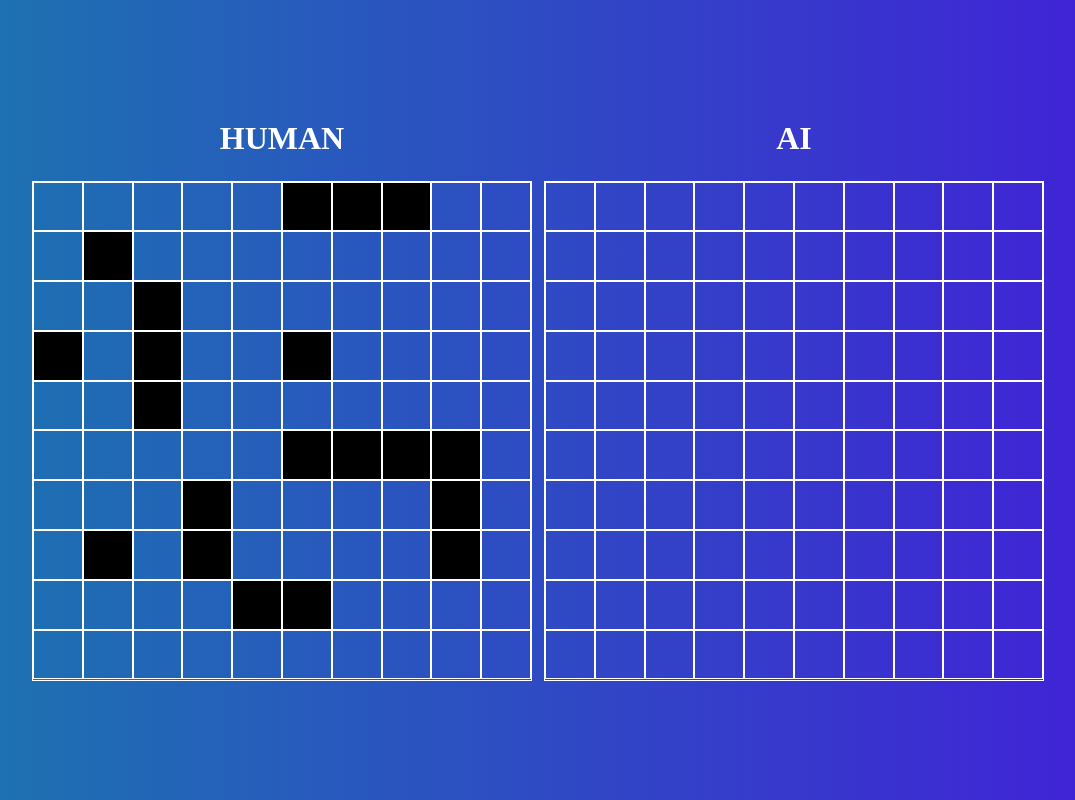
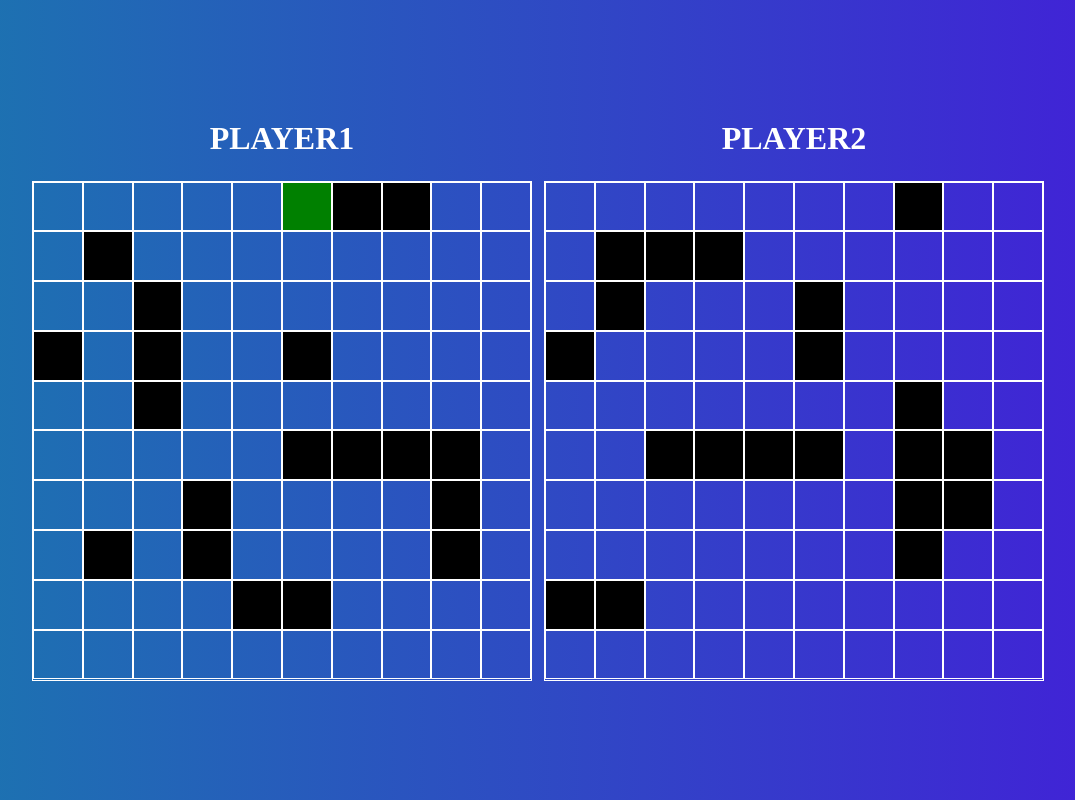
Before and after one commit to EmirYscn/battleship, a website built with webpack: page src/index.html in a window 1280 px wide. Both pictures are taken after a click on the element 408 px from the left and 206 px from the top of the page. Shown: the whole page, without its empty margins (102-1177 px from the left). Built offline with nearby package versions, Linux system fonts and the light colour scheme.

Commit message:
add hit, missed render components

```diff
--- a/src/dom-manip/dom-manip.js
+++ b/src/dom-manip/dom-manip.js
@@ -8,7 +8,7 @@ function populateBoard() {
   console.log("in populateboard");
   const boards = document.querySelectorAll(".board");
 
-  boards.forEach((board) => {
+  boards.forEach((board, index) => {
     for (let i = 0; i < 10; i++) {
       const rowIndex = i;
       for (let j = 0; j < 10; j++) {
@@ -17,11 +17,34 @@ function populateBoard() {
 
         div.dataset.row = rowIndex;
         div.dataset.column = columnIndex;
+        div.dataset.player = index;
+        board.appendChild(div);
 
-        board.appendChild(div);
+        div.addEventListener("click", (e) => {
+          if (hitShip(e.target.dataset)) {
+            // DO SOMETHING IF ALL SHIP SUNK
+          } else {
+            populateGameboards(getPlayers());
+          }
+        });
       }
     }
   });
+}
+
+function hitShip(player) {
+  const playerDataset = { ...player };
+
+  const currentPlayer = getPlayers()[parseInt(playerDataset.player)];
+  const playerGameboard = currentPlayer.player.gameboard;
+
+  const x_coord = parseInt(playerDataset.row);
+  const y_coord = parseInt(playerDataset.column);
+  const coord = [x_coord, y_coord];
+  console.log(coord);
+  playerGameboard.receiveAttack(coord);
+  console.log(playerGameboard);
+  return playerGameboard.hasAllShipsBeenSunk();
 }
 
 function populateGameboards(players) {
@@ -31,30 +54,54 @@ function populateGameboards(players) {
   });
 }
 function renderPlayerBoard(player, board) {
-  console.log("in render");
+  // if ai dont render
   if (player.type === "ai") return;
 
   const currentPlayer = player;
   const playerBoardsChildNodes = Array.from(board);
 
+  //render currentcoords
   currentPlayer.gameboard.currentCoords.forEach((coord) => {
     const [x_coord, y_coord] = coord;
-    console.log(x_coord, y_coord);
     const div = playerBoardsChildNodes.find((div) => {
       const row = parseInt(div.dataset.row);
       const column = parseInt(div.dataset.column);
       return row === x_coord && column === y_coord;
     });
+    div.classList.add("ship");
+  });
 
-    div.classList.add("ship");
+  //render successful hitshots
+  currentPlayer.gameboard.hitShots.forEach((coord) => {
+    const [x_coord, y_coord] = coord;
+    const div = playerBoardsChildNodes.find((div) => {
+      const row = parseInt(div.dataset.row);
+      const column = parseInt(div.dataset.column);
+      return row === x_coord && column === y_coord;
+    });
+    div.classList.add("hit");
+  });
+
+  //render missedshots
+  currentPlayer.gameboard.missedShots.forEach((coord) => {
+    const [x_coord, y_coord] = coord;
+    const div = playerBoardsChildNodes.find((div) => {
+      const row = parseInt(div.dataset.row);
+      const column = parseInt(div.dataset.column);
+      return row === x_coord && column === y_coord;
+    });
+    div.classList.add("missed");
   });
 }
 
 function renderPlayerNames(players) {
   const player1Div = document.querySelector(".player-1-text");
-  console.log(players);
+  const player2Div = document.querySelector(".player-2-text");
+
+  player1Div.textContent = "";
+  player2Div.textContent = "";
+
   player1Div.appendChild(createHeading(`${players[0].player.type}`));
-  const player2Div = document.querySelector(".player-2-text");
   player2Div.appendChild(createHeading(`${players[1].player.type}`));
 }
 
--- a/src/gameboard/gameboard-class.js
+++ b/src/gameboard/gameboard-class.js
@@ -4,6 +4,7 @@ class Gameboard {
   constructor() {
     this.ships = [];
     this.missedShots = [];
+    this.hitShots = [];
     this.currentCoords = [];
     this._generateShipMap();
   }
@@ -13,6 +14,12 @@ class Gameboard {
     if (ship && !ship.sunk) {
       // if ship found and not sunk yet, call hit() on it
       ship.hit();
+      //then remove from currentCoords and move to hitShots
+      this.hitShots.push(coordinate);
+      this.currentCoords.splice(
+        findIndexofItemInArray(this.currentCoords, coordinate),
+        1
+      );
       // if not ship not found, push coordinate to missedShots array
     } else {
       this.missedShots.push(coordinate);
@@ -129,4 +136,14 @@ function arraysEqual(arr1, arr2) {
   return arr1.every((element, index) => element === arr2[index]);
 }
 
+function findIndexofItemInArray(array, item) {
+  for (var i = 0; i < array.length; i++) {
+    // This if statement depends on the format of your array
+    if (array[i][0] == item[0] && array[i][1] == item[1]) {
+      return i; // Found it
+    }
+  }
+  return -1; // Not found
+}
+
 module.exports = Gameboard;
--- a/src/index.js
+++ b/src/index.js
@@ -1,4 +1,4 @@
 import "./styles.css";
 import { initGame } from "./game-logic/game-logic";
 
-initGame("human", "ai");
+initGame("player1", "player2");
--- a/src/styles.css
+++ b/src/styles.css
@@ -40,7 +40,7 @@ body {
 }
 .box {
   height: 100%;
-  cursor: pointer;
+  cursor: crosshair;
   display: flex;
   justify-content: center;
   align-items: center;
@@ -52,6 +52,19 @@ body {
 .ship {
   background-color: black;
 }
+.ship.hit {
+  background-color: green;
+  cursor: default;
+}
+
+.ship.sunk {
+  /* todo */
+}
+
+.missed {
+  cursor: default;
+  background-color: red;
+}
 
 .player-1-text,
 .player-2-text {
```
Also changed, not shown: dist/main.js.
